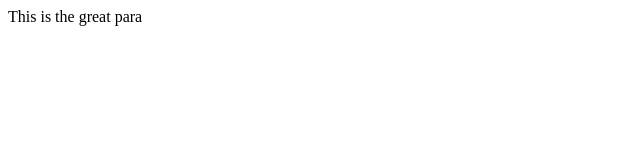
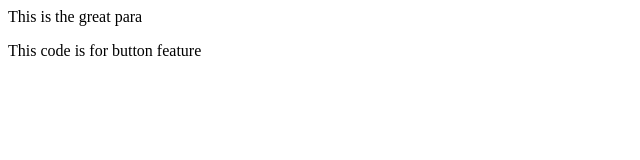
Before and after one commit to arunsinghchauhan/LocalRepo, a plain HTML site: page index.html in a window 1280 px wide. Shown: the whole page, without its empty margins (0-640 px from the left). Drawn offline with Linux system fonts and the light colour scheme.

Commit message:
adding button faeture

```diff
--- a/index.html
+++ b/index.html
@@ -1 +1,4 @@
 <p>This is the great para</p>
+<p>
+    This code is for button feature
+</p>
```
